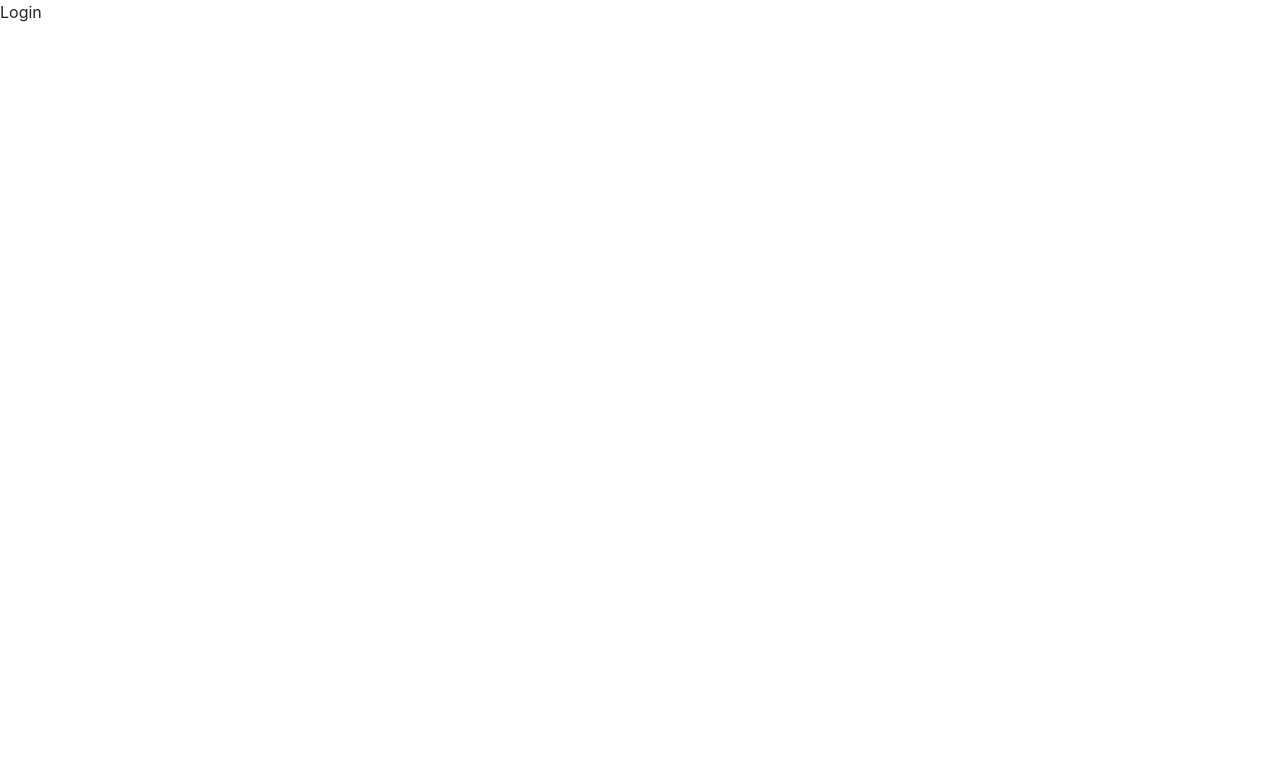
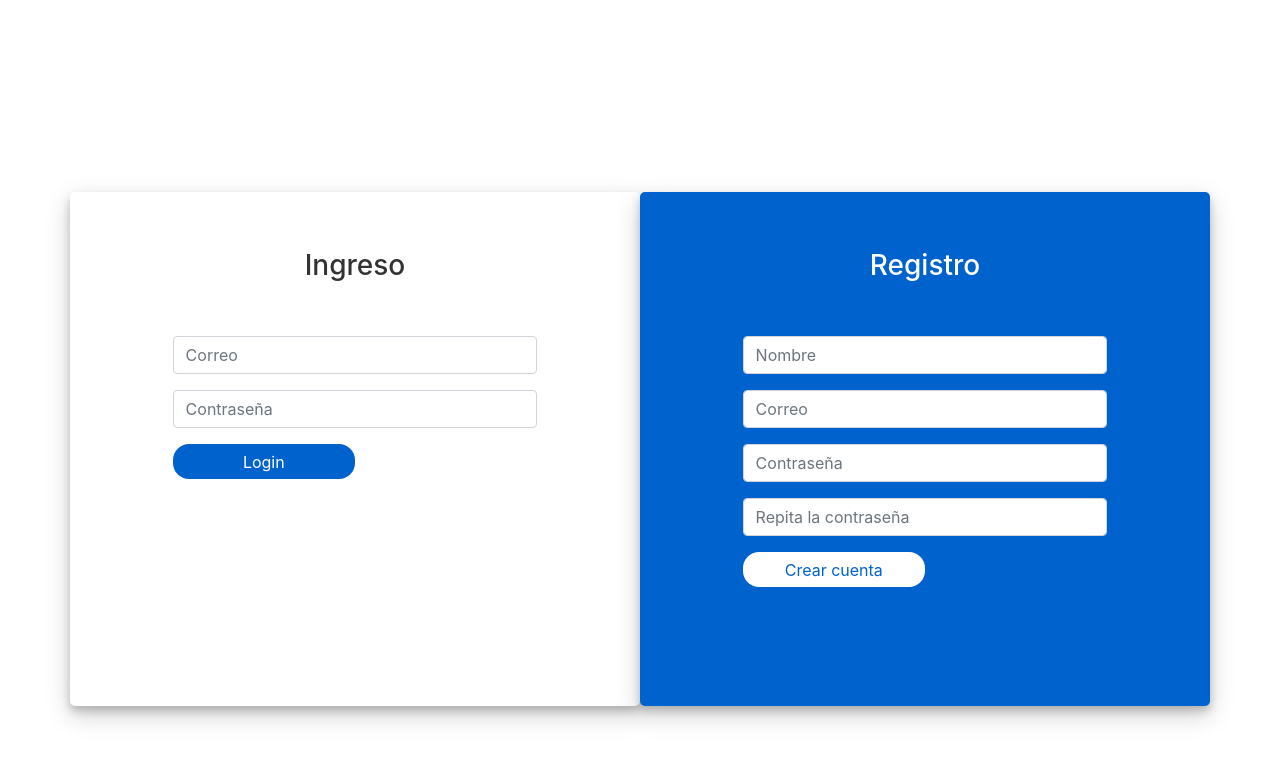
Before and after one commit to EngelReyes23/MERN_Calendar_App, a React (Vite) app: page /login in a window 1280 px wide. Shown: the top 762 px of the page. Built offline with nearby package versions, Linux system fonts and the light colour scheme.

Commit message:
diseño login y register, agregado cdn font-awesome, creado <Navbar />

```diff
--- a/index.html
+++ b/index.html
@@ -5,8 +5,16 @@
   <meta charset="UTF-8" />
   <link rel="icon" type="image/svg+xml" href="/src/favicon.svg" />
   <meta name="viewport" content="width=device-width, initial-scale=1.0" />
+
+  <!--Bootstrap  -->
   <link rel="stylesheet" href="https://cdn.jsdelivr.net/npm/bootstrap@4.5.3/dist/css/bootstrap.min.css"
     integrity="sha384-TX8t27EcRE3e/ihU7zmQxVncDAy5uIKz4rEkgIXeMed4M0jlfIDPvg6uqKI2xXr2" crossorigin="anonymous">
+
+  <!-- Font awesome -->
+  <link rel="stylesheet" href="https://cdnjs.cloudflare.com/ajax/libs/font-awesome/6.1.1/css/all.min.css"
+    integrity="sha512-KfkfwYDsLkIlwQp6LFnl8zNdLGxu9YAA1QvwINks4PhcElQSvqcyVLLD9aMhXd13uQjoXtEKNosOWaZqXgel0g=="
+    crossorigin="anonymous" referrerpolicy="no-referrer" />
+
   <title>Calendar App</title>
 </head>
 
--- a/src/components/auth/LoginScreen.jsx
+++ b/src/components/auth/LoginScreen.jsx
@@ -1,3 +1,71 @@
+import "./login.css";
+
 export const LoginScreen = () => {
-	return <div>Login</div>;
+	return (
+		<div className="container login-container">
+			<div className="row">
+				<div className="col-md-6 login-form-1">
+					<h3>Ingreso</h3>
+					<form>
+						<div className="form-group">
+							<input
+								type="text"
+								className="form-control"
+								placeholder="Correo"
+							/>
+						</div>
+						<div className="form-group">
+							<input
+								type="password"
+								className="form-control"
+								placeholder="Contraseña"
+							/>
+						</div>
+						<div className="form-group">
+							<input type="submit" className="btnSubmit" value="Login" />
+						</div>
+					</form>
+				</div>
+
+				<div className="col-md-6 login-form-2">
+					<h3>Registro</h3>
+					<form>
+						<div className="form-group">
+							<input
+								type="text"
+								className="form-control"
+								placeholder="Nombre"
+							/>
+						</div>
+						<div className="form-group">
+							<input
+								type="email"
+								className="form-control"
+								placeholder="Correo"
+							/>
+						</div>
+						<div className="form-group">
+							<input
+								type="password"
+								className="form-control"
+								placeholder="Contraseña"
+							/>
+						</div>
+
+						<div className="form-group">
+							<input
+								type="password"
+								className="form-control"
+								placeholder="Repita la contraseña"
+							/>
+						</div>
+
+						<div className="form-group">
+							<input type="submit" className="btnSubmit" value="Crear cuenta" />
+						</div>
+					</form>
+				</div>
+			</div>
+		</div>
+	);
 };
--- /dev/null
+++ b/src/components/auth/login.css
@@ -0,0 +1,50 @@
+.login-container {
+	margin-top: 15%;
+}
+.login-form-1 {
+	border-radius: 5px;
+	box-shadow: 0 5px 8px 0 rgba(0, 0, 0, 0.2), 0 9px 26px 0 rgba(0, 0, 0, 0.19);
+	padding: 5%;
+}
+.login-form-1 h3 {
+	text-align: center;
+	color: #333;
+}
+.login-form-2 {
+	border-radius: 5px;
+	box-shadow: 0 5px 8px 0 rgba(0, 0, 0, 0.2), 0 9px 26px 0 rgba(0, 0, 0, 0.19);
+	padding: 5%;
+	background: #0062cc;
+}
+.login-form-2 h3 {
+	text-align: center;
+	color: #fff;
+}
+.login-container form {
+	padding: 10%;
+}
+.btnSubmit {
+	width: 50%;
+	border-radius: 1rem;
+	padding: 1.5%;
+	border: none;
+	cursor: pointer;
+}
+.login-form-1 .btnSubmit {
+	color: #fff;
+	background-color: #0062cc;
+}
+.login-form-2 .btnSubmit {
+	background-color: #fff;
+	color: #0062cc;
+}
+.login-form-2 .ForgetPwd {
+	color: #fff;
+	font-weight: 600;
+	text-decoration: none;
+}
+.login-form-1 .ForgetPwd {
+	color: #0062cc;
+	font-weight: 600;
+	text-decoration: none;
+}
--- a/src/components/calendar/CalendarScreen.jsx
+++ b/src/components/calendar/CalendarScreen.jsx
@@ -1,5 +1,6 @@
 import React from "react";
+import { Navbar } from "../ui/Navbar";
 
 export const CalendarScreen = () => {
-	return <div>CalendarScreen</div>;
+	return <Navbar />;
 };
--- /dev/null
+++ b/src/components/ui/Navbar.jsx
@@ -0,0 +1,14 @@
+import React from "react";
+
+export const Navbar = () => {
+	return (
+		<div className={"navbar navbar-dark bg-dark mb-4"}>
+			<span className={"navbar-brand"}>Logo</span>
+
+			<button className={"btn btn-outline-danger"}>
+				<i className={"fa fa-sign-out"}></i>
+				<span className="ml-1">Salir</span>
+			</button>
+		</div>
+	);
+};
```
